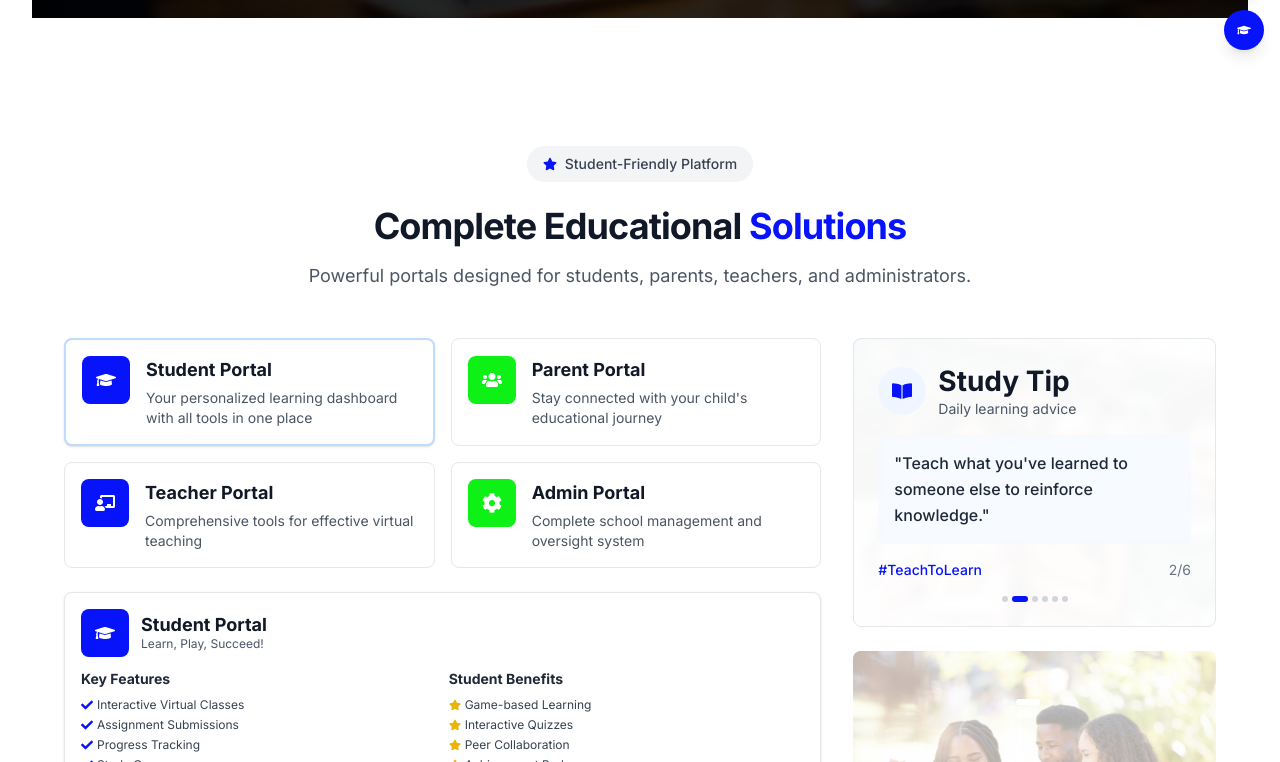
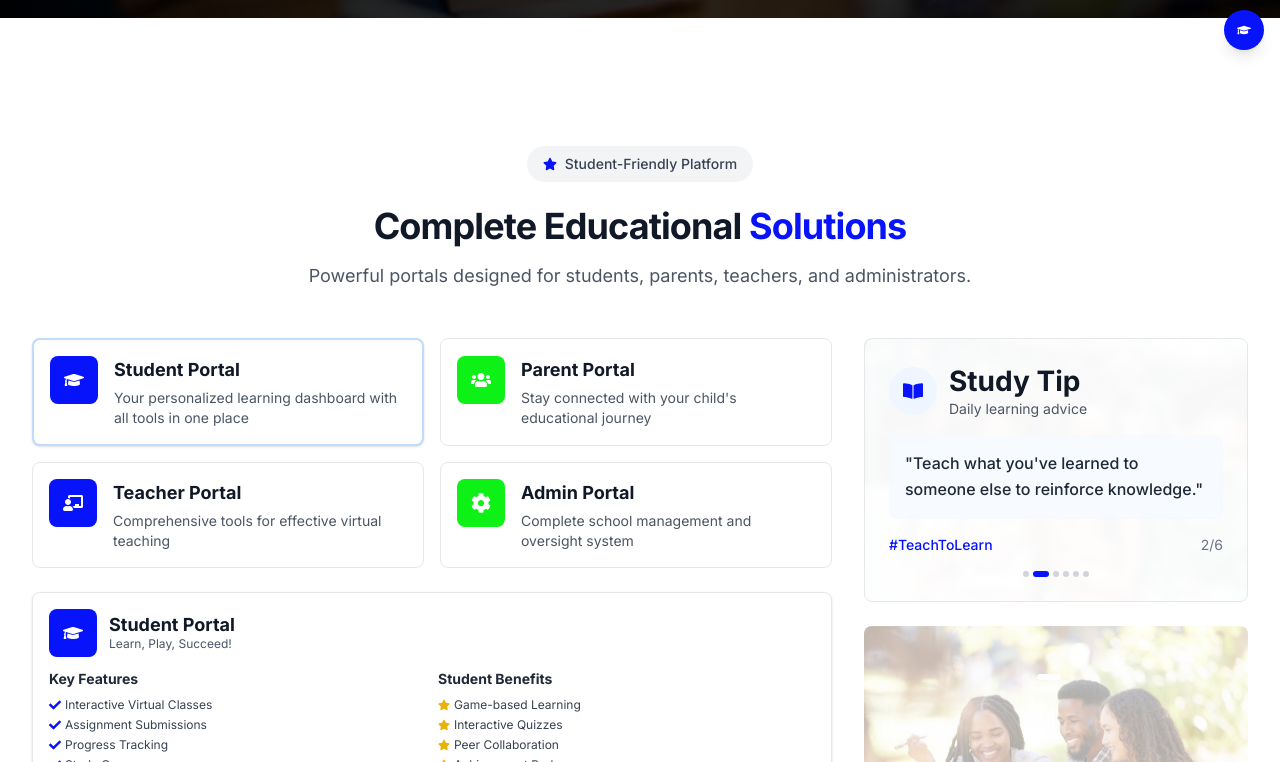
Before and after one commit to Bymax22/PPS, a Next.js app in the folder apps/web/: page / in a window 1280 px wide. Shown: the part 734-1496 px from the top of the page. Built offline with nearby package versions, Linux system fonts and the light colour scheme; a web font is replaced by a local one.

Commit message:
Remove padding from main container for full width mobile display

```diff
--- a/apps/web/app/layout.tsx
+++ b/apps/web/app/layout.tsx
@@ -129,7 +129,7 @@ export default function RootLayout({
             className="flex-1 flex flex-col w-full safe-top safe-bottom pt-16 md:pt-20 pb-4 md:pb-8"
             tabIndex={-1}
           >
-            <div className="w-full px-4 sm:px-6 lg:px-8 mx-auto max-w-7xl mobile-full">
+            <div className="w-full mx-auto max-w-7xl mobile-full">
               {children}
             </div>
           </main>
```
